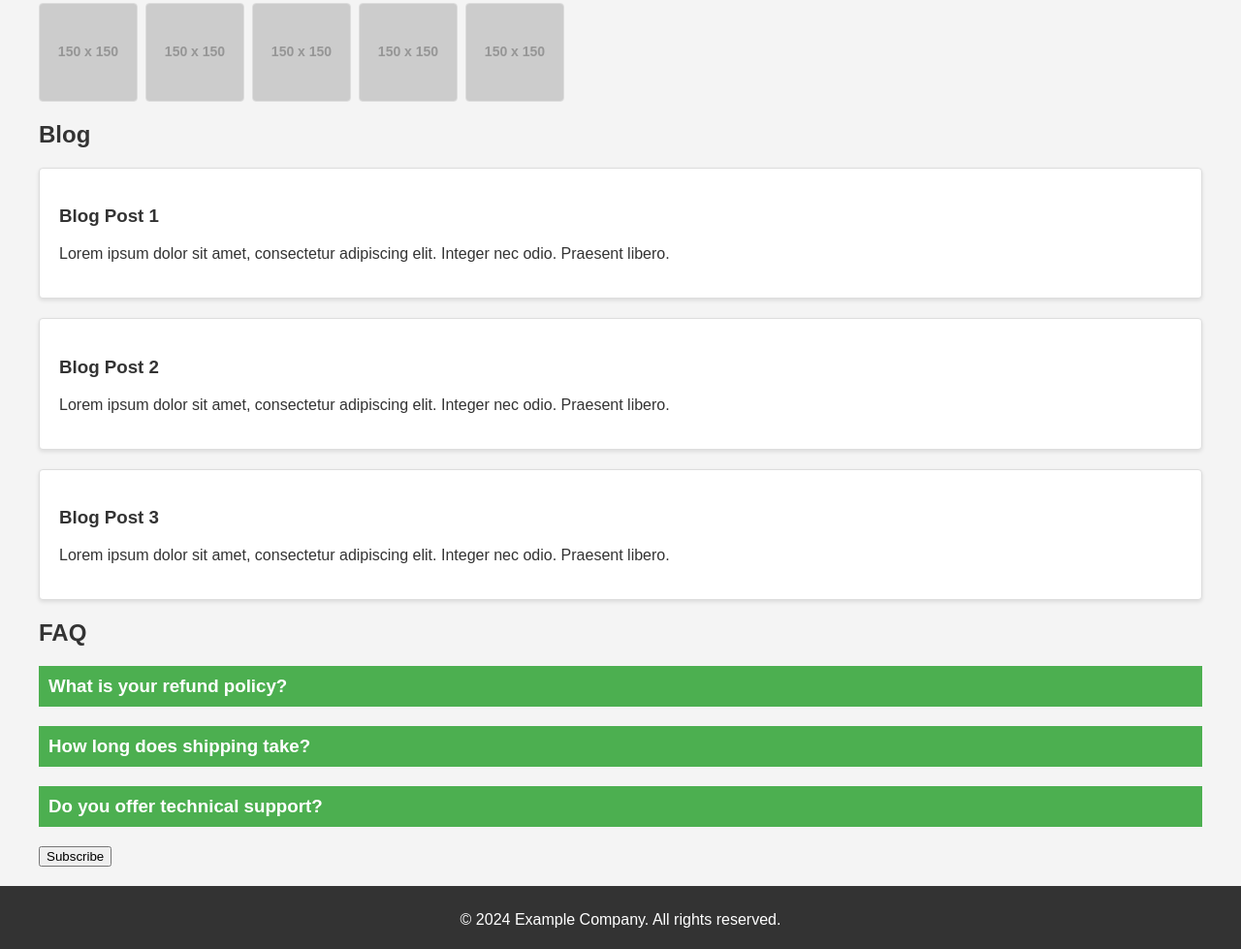
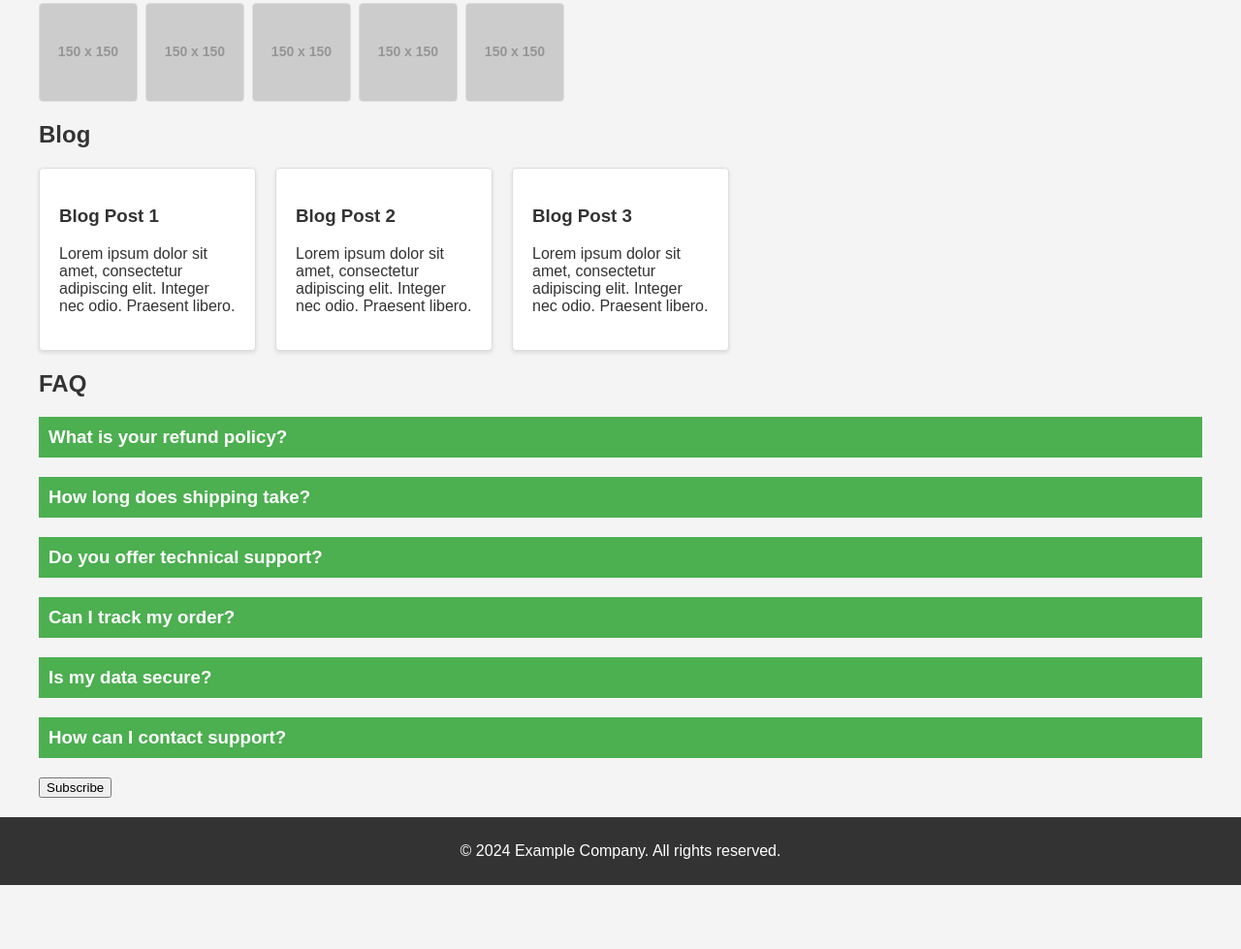
Before and after one commit to button360/420, a plain HTML site: page index.html in a window 1280 px wide. Shown: the part 2341-3320 px from the top of the page at 97% size. After the commit the page ends 3254 px from the top, so only its background shows below. Drawn offline with Linux system fonts and the light colour scheme; placeholder pictures from the web are drawn by us.

Commit message:
index.html

```diff
--- a/index.html
+++ b/index.html
@@ -115,6 +115,7 @@
             display: flex;
             flex-wrap: wrap;
             gap: 20px;
+            justify-content: center;
         }
         .team .member {
             flex: 1 1 calc(33.333% - 20px);
@@ -132,13 +133,18 @@
         }
         .faq {
             margin: 20px 0;
+            cursor: pointer;
         }
         .faq h3 {
-            cursor: pointer;
-            padding: 10px;
             background-color: #4CAF50;
             color: white;
+            padding: 10px;
             margin: 0;
+            cursor: pointer;
+            transition: background-color 0.3s ease;
+        }
+        .faq h3:hover {
+            background-color: #45a049;
         }
         .faq p {
             display: none;
@@ -146,9 +152,12 @@
             background-color: #e9e9e9;
             margin: 0;
         }
+        .faq.active p {
+            display: block;
+        }
         .blog {
-            display: flex;
-            flex-direction: column;
+            display: grid;
+            grid-template-columns: repeat(auto-fill, minmax(200px, 1fr));
             gap: 20px;
         }
         .blog-post {
@@ -222,7 +231,12 @@
         }
         function toggleFAQ(event) {
             var faqAnswer = event.nextElementSibling;
-            faqAnswer.style.display = faqAnswer.style.display === "block" ? "none" : "block";
+            event.classList.toggle("active");
+            if (faqAnswer.style.display === "block") {
+                faqAnswer.style.display = "none";
+            } else {
+                faqAnswer.style.display = "block";
+            }
         }
         function nextTestimonial() {
             var carouselInner = document.querySelector('.testimonial-carousel-inner');
@@ -417,6 +431,18 @@
                 <h3>Do you offer technical support?</h3>
                 <p>Yes, we offer 24/7 technical support...</p>
             </div>
+            <div class="faq" onclick="toggleFAQ(this)">
+                <h3>Can I track my order?</h3>
+                <p>Tracking information is provided...</p>
+            </div>
+            <div class="faq" onclick="toggleFAQ(this)">
+                <h3>Is my data secure?</h3>
+                <p>We use advanced encryption...</p>
+            </div>
+            <div class="faq" onclick="toggleFAQ(this)">
+                <h3>How can I contact support?</h3>
+                <p>You can reach our support team...</p>
+            </div>
         </section>
         <button onclick="togglePopup()">Subscribe</button>
         <div id="popup" class="popup">
```
